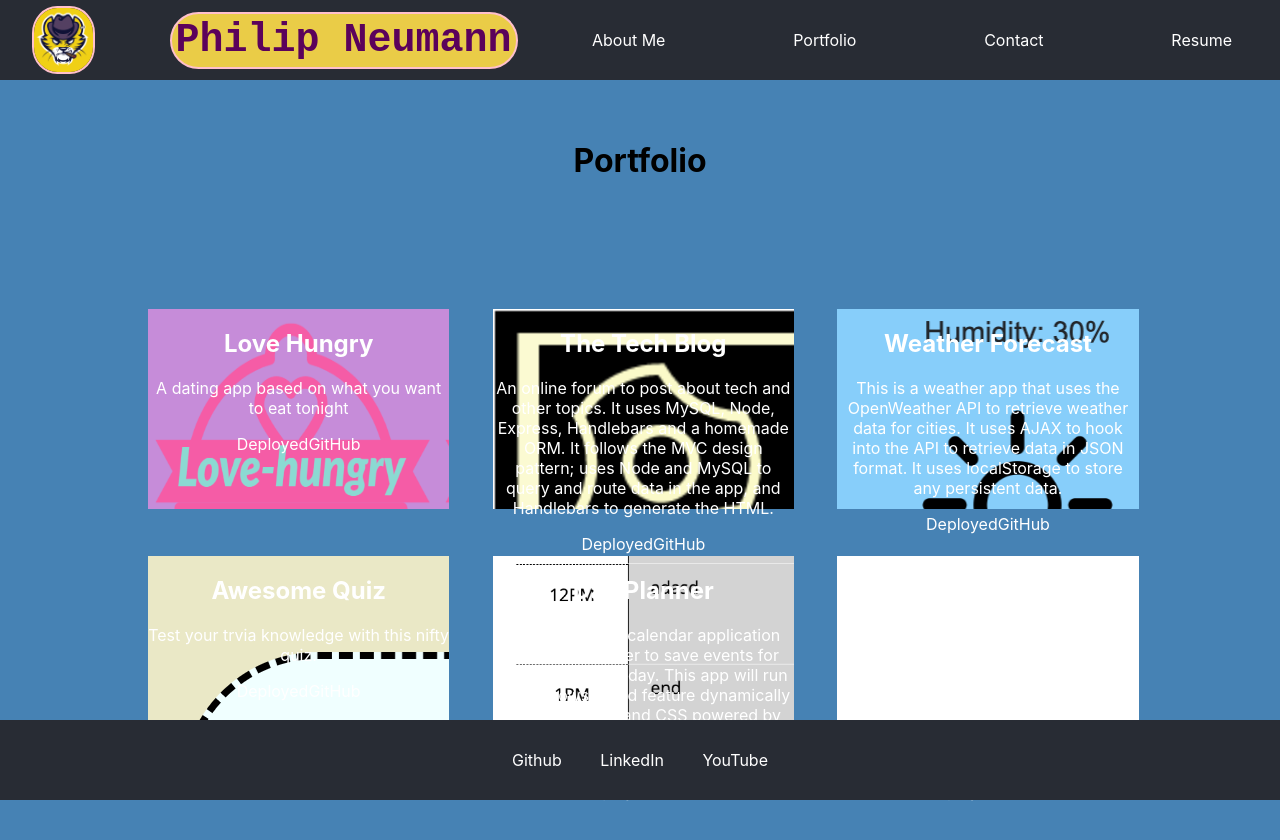
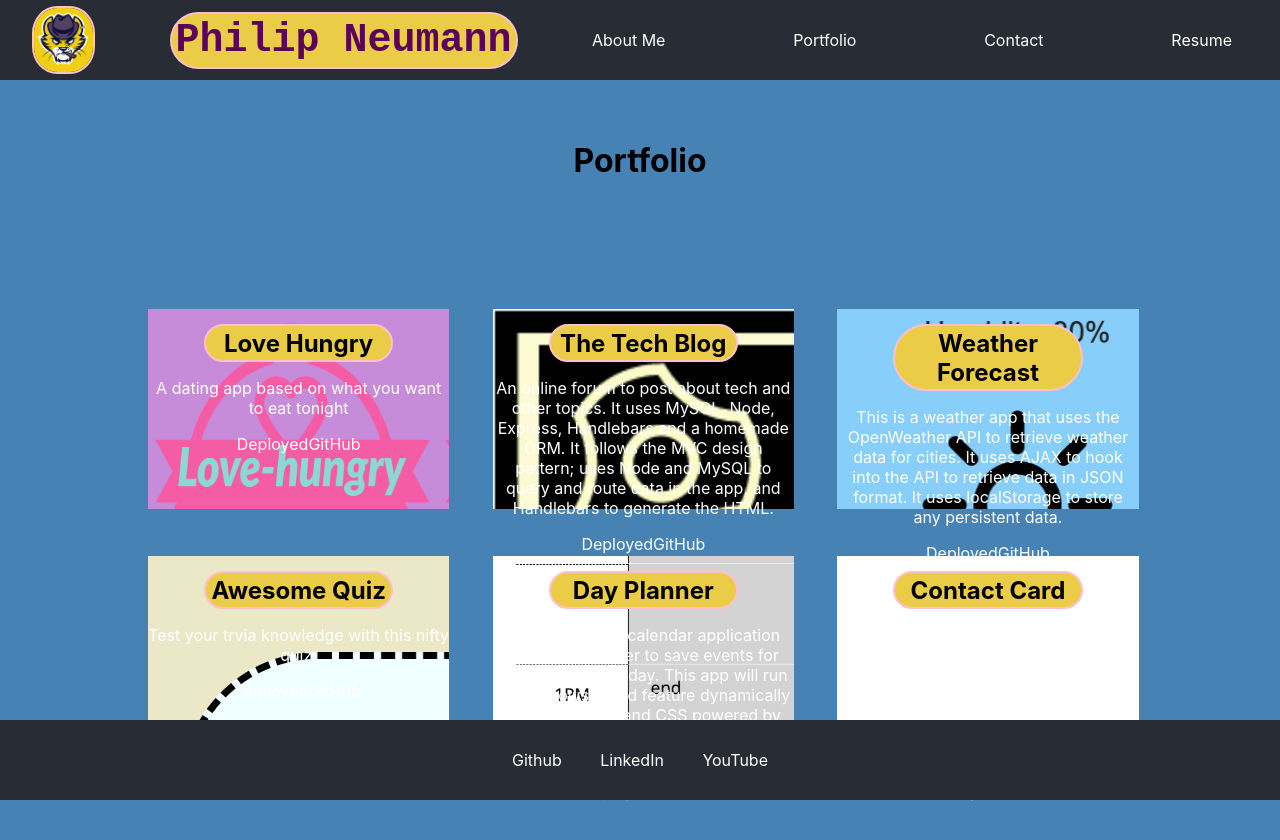
Before and after one commit to moviefan322/react-portfolio, a React (Create React App) app: page /portfolio in a window 1280 px wide. Shown: the top 840 px of the page. Built offline with nearby package versions, Linux system fonts and the light colour scheme.

Commit message:
modifies card text

```diff
--- a/src/assets/css/App.css
+++ b/src/assets/css/App.css
@@ -140,6 +140,17 @@ ul {
   margin: 5px;
   color: white;
   margin-bottom: 2em;
+}
+
+.cardText {
+  background-color: rgb(234, 204, 71);
+  color: black;
+  width: 60%;
+  margin: auto;
+  margin-top: 5%;
+  border-radius: 40px;
+  border: solid pink 2px;
+  padding: 0.1em;
 }
 
 .App-link {
--- a/src/pages/Portfolio.js
+++ b/src/pages/Portfolio.js
@@ -1,5 +1,4 @@
 import React from "react";
-import { useState } from "react";
 import awesomeQuiz from "../assets/images/awesomeQuiz.png";
 import contactCard from "../assets/images/contactCard.png";
 import dayPlanner from "../assets/images/dayPlanner.png";
@@ -38,7 +37,7 @@ const Portfolio = ({ projects }) => {
                   })`,
                 }}
               >
-                <h2>{project.name}</h2>
+                <h2 className="cardText">{project.name}</h2>
                 <p>{project.description}</p>
                 <a href={project.deployed}>Deployed</a>
                 <a href={project.github}>GitHub</a>
```
